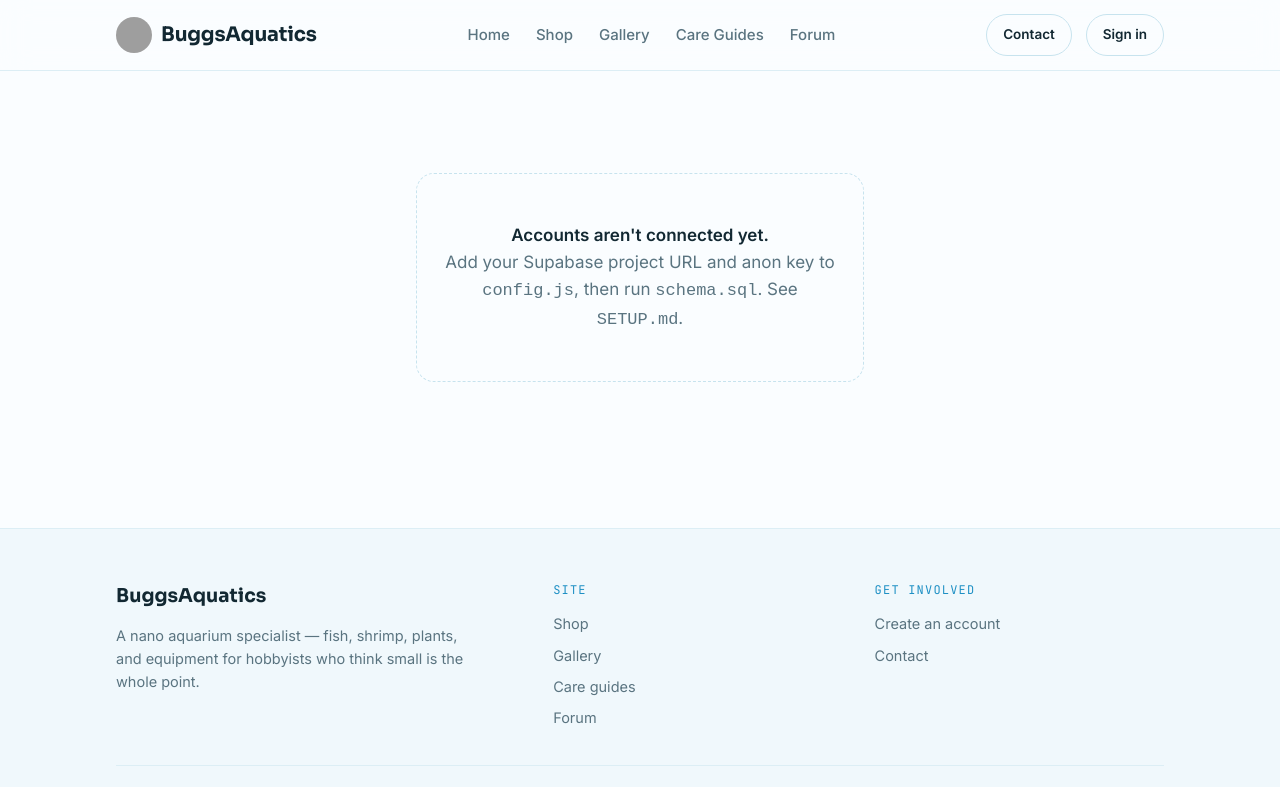
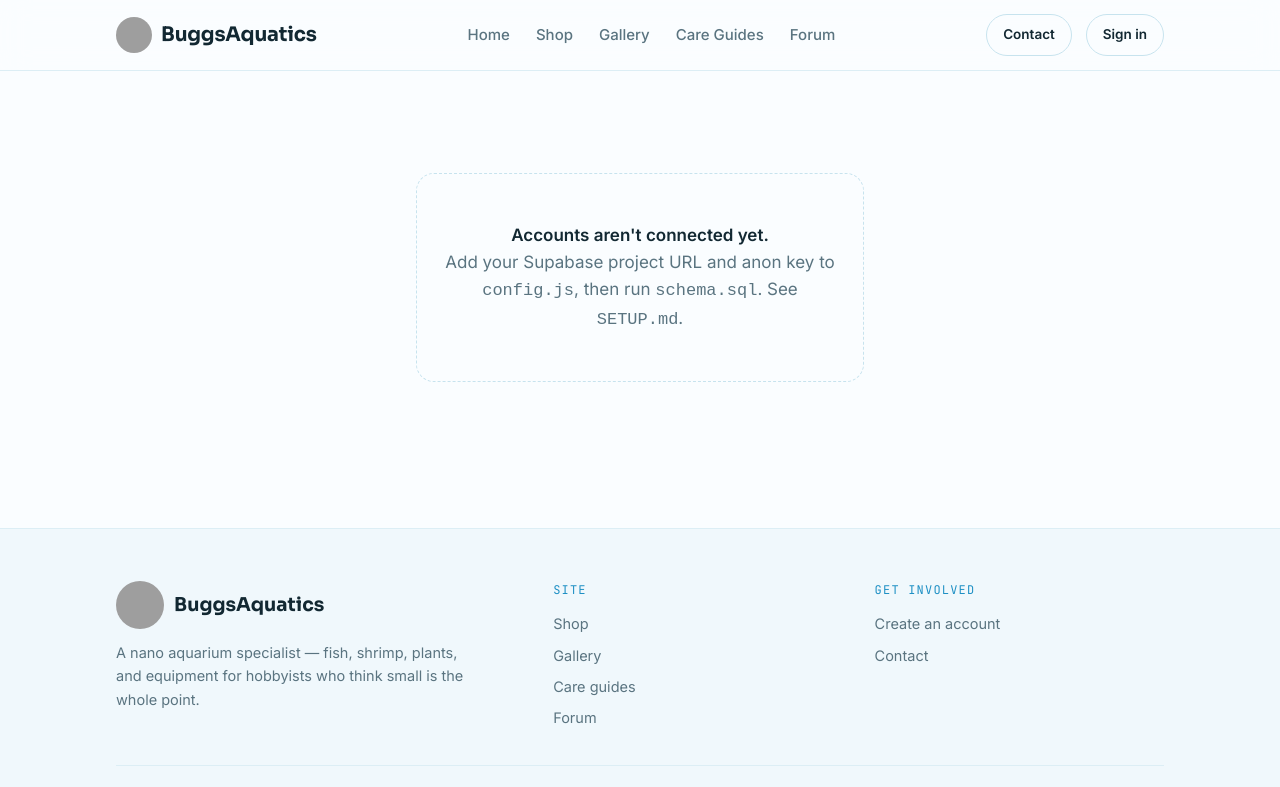
Before and after one commit to bbuggss/buggsaquatics, a plain HTML site: page account.html in a window 1280 px wide. Shown: the top 787 px of the page. Drawn offline with nearby package versions, Linux system fonts and the light colour scheme; grey boxes are pictures that could not be loaded.

```diff
--- a/account.html
+++ b/account.html
@@ -134,7 +134,10 @@
     <div class="wrap">
       <div class="footer-grid">
         <div>
-          <h4>BuggsAquatics</h4>
+          <div style="display:flex;align-items:center;gap:10px;margin-bottom:12px;">
+            <img src="logo.PNG" alt="Buggs Aquatics" style="height:48px;width:48px;object-fit:cover;border-radius:50%;" />
+            <h4 style="margin:0;">BuggsAquatics</h4>
+          </div>
           <p>A nano aquarium specialist — fish, shrimp, plants, and equipment for hobbyists who think small is the whole point.</p>
         </div>
         <div>
```
Also changed, not shown: care.html (+4 -1 lines), contact.html (+4 -1 lines), forum-thread.html (+4 -1 lines), forum.html (+4 -1 lines), gallery.html (+4 -1 lines), index.html (+4 -1 lines), shop.html (+4 -1 lines), 1 other file.
